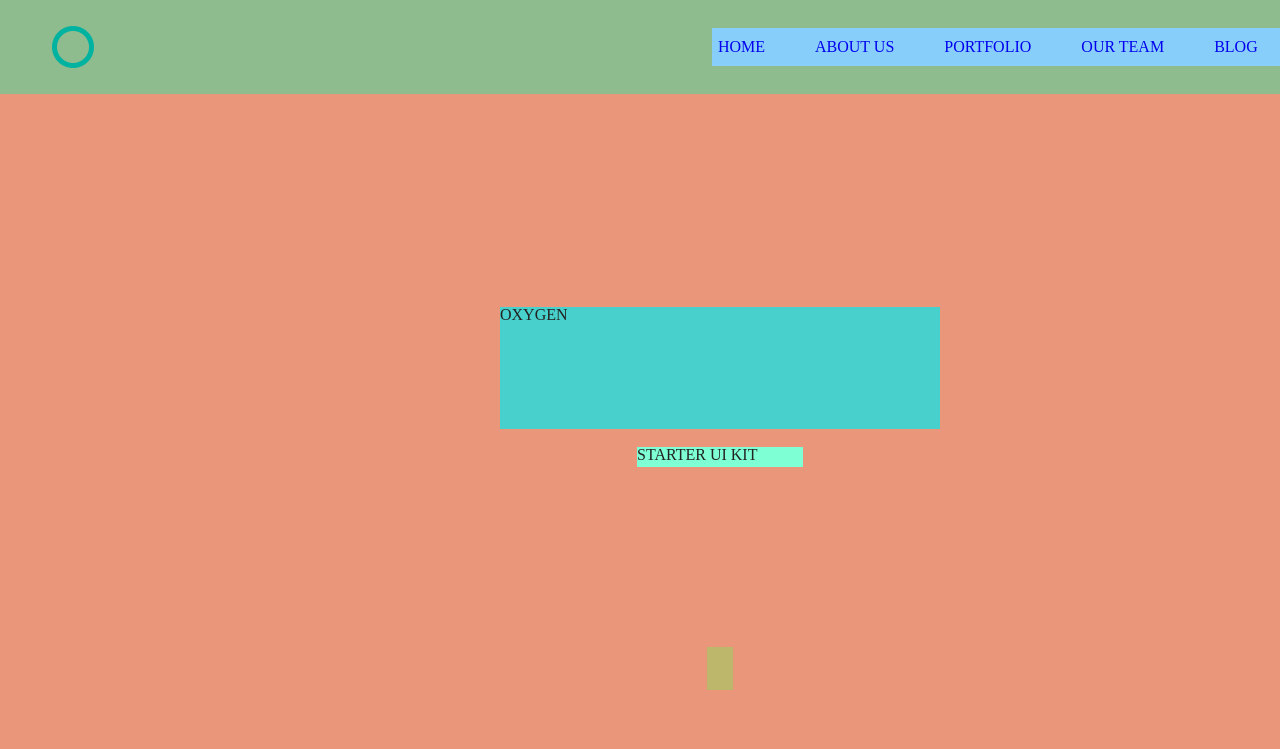
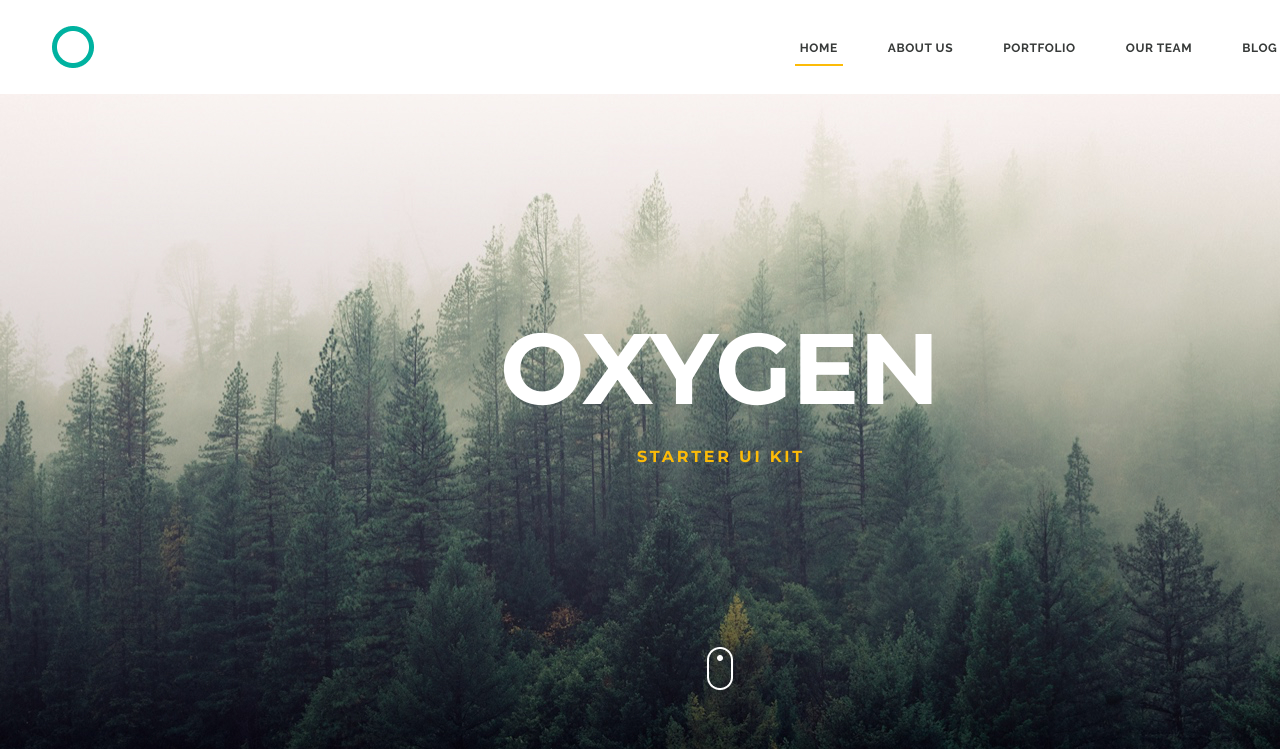
Before and after one commit to kodvmeshke/oxygen, a plain HTML site: page index.html in a window 1280 px wide. Shown: the top 749 px of the page. Drawn offline with Linux system fonts and the light colour scheme.

Commit message:
Block "header" is completely ready

```diff
--- a/css/style.css
+++ b/css/style.css
@@ -1,15 +1,19 @@
+body {
+  background-color: #f2f2f2;
+}
+
 .header {
   width: 1440px;
   height: 752px;
 
   margin: 0 auto;
-  background-color: darksalmon;
+  background-image: url(/img/Header-bg.jpg);
 }
 
 .header__top {
   height: 94px;
 
-  background-color: darkseagreen;
+  background-color: #fff;
 }
 
 .header__top-inner {
@@ -17,7 +21,7 @@
   flex-direction: row;
   justify-content: space-between;
   align-items: center;
-  padding: 26px 52px;
+  padding: 26px 47px 26px 52px;
 }
 
 /* .logo {} */
@@ -31,56 +35,75 @@
 .menu__list {
   display: flex;
   align-items: center;
-  height: 38px;
-  gap: 38px;
-
-  background-color: lightskyblue;
+  height: 34px;
+  gap: 40px;
 }
 
-.menu__list-item {
-  padding-left: 6px;
-  padding-right: 6px;
-}
+.menu__list-item {}
 
 .menu__link {
+  font-family: 'Raleway', sans-serif;
+  font-size: 12px;
+  letter-spacing: 0.6px;
+  color: #373a39;
+
+  padding: 9px 5px;
   text-decoration: none;
 }
 
-/* .menu__link--active {} */
+.menu__link--active {
+  border-bottom: 2px solid #fcbb08;
+}
 
 /* .header__content {} */
 
-/* .header__content-inner {} */
+.header__content-inner {
+  position: relative;
+}
 
 .header__content-title {
+  display: flex;
+  flex-direction: row;
+  align-items: center;
+  position: absolute;
+  top: 213px;
+  left: 500px;
   width: 440px;
   height: 122px;
-  margin-top: 213px;
-  margin-left: auto;
-  margin-right: auto;
-
-  background-color: mediumturquoise;
+  font-family: 'Montserrat', sans-serif;
+  font-size: 100px;
+  color: #fff;
 }
 
 .header__content-discription {
-  width: 166px;
+  display: flex;
+  flex-direction: row;
+  align-items: center;
+  position: absolute;
+  top: 353px;
+  left: 637px;
+  width: 200px;
   height: 20px;
-  margin-top: 18px;
-  margin-bottom: 180px;
-  margin-left: auto;
-  margin-right: auto;
-
-  background-color: aquamarine;
+  font-family: 'Montserrat', sans-serif;
+  font-size: 16px;
+  font-weight: bold;
+  letter-spacing: 2.74px;
+  color: #fcbb08;
 }
 
 .header__content-decor {
+  display: flex;
+  flex-direction: row;
+  align-items: center;
+  position: absolute;
+  top: 553px;
+  left: 707px;
   width: 26px;
   height: 43px;
   margin: 0 auto;
-
-  background-color: darkkhaki;
+  background-image: url(/img/mouse.png);
 }
-
+**************************************************
 .about {
   width: 1440px;
   height: 491px;
--- a/index.html
+++ b/index.html
@@ -10,8 +10,7 @@
   <link rel="stylesheet" href="/css/style.css">
   <link rel="preconnect" href="https://fonts.googleapis.com">
   <link rel="preconnect" href="https://fonts.gstatic.com" crossorigin>
-  <link rel="preconnect" href="https://fonts.googleapis.com">
-  <link rel="preconnect" href="https://fonts.gstatic.com" crossorigin>
+  <link rel="stylesheet" href="https://fonts.googleapis.com/css2?family=Montserrat:wght@700&family=Raleway:wght@700&display=swap">
 </head>
 
 <body>
```
